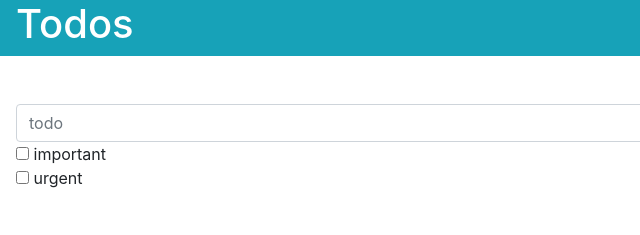
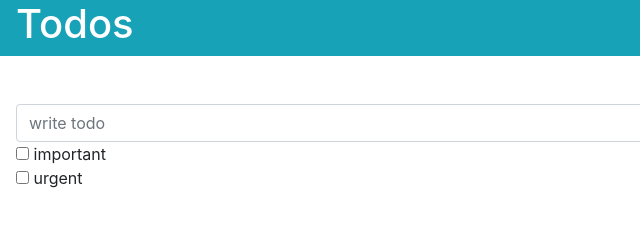
Before and after one commit to Islam888/todos-vanilla-js, a plain HTML site: page index.html in a window 1280 px wide. Shown: the top 235 px of the page, 0-640 px from the left. Drawn offline with nearby package versions, Linux system fonts and the light colour scheme.

Commit message:
change placeholder text

```diff
--- a/index.html
+++ b/index.html
@@ -24,7 +24,7 @@
             <input
               type="text"
               class="form-control"
-              placeholder="todo"
+              placeholder="write todo"
               aria-label="write todo"
               aria-describedby="todo text"
               id="todo-input-text"
```
